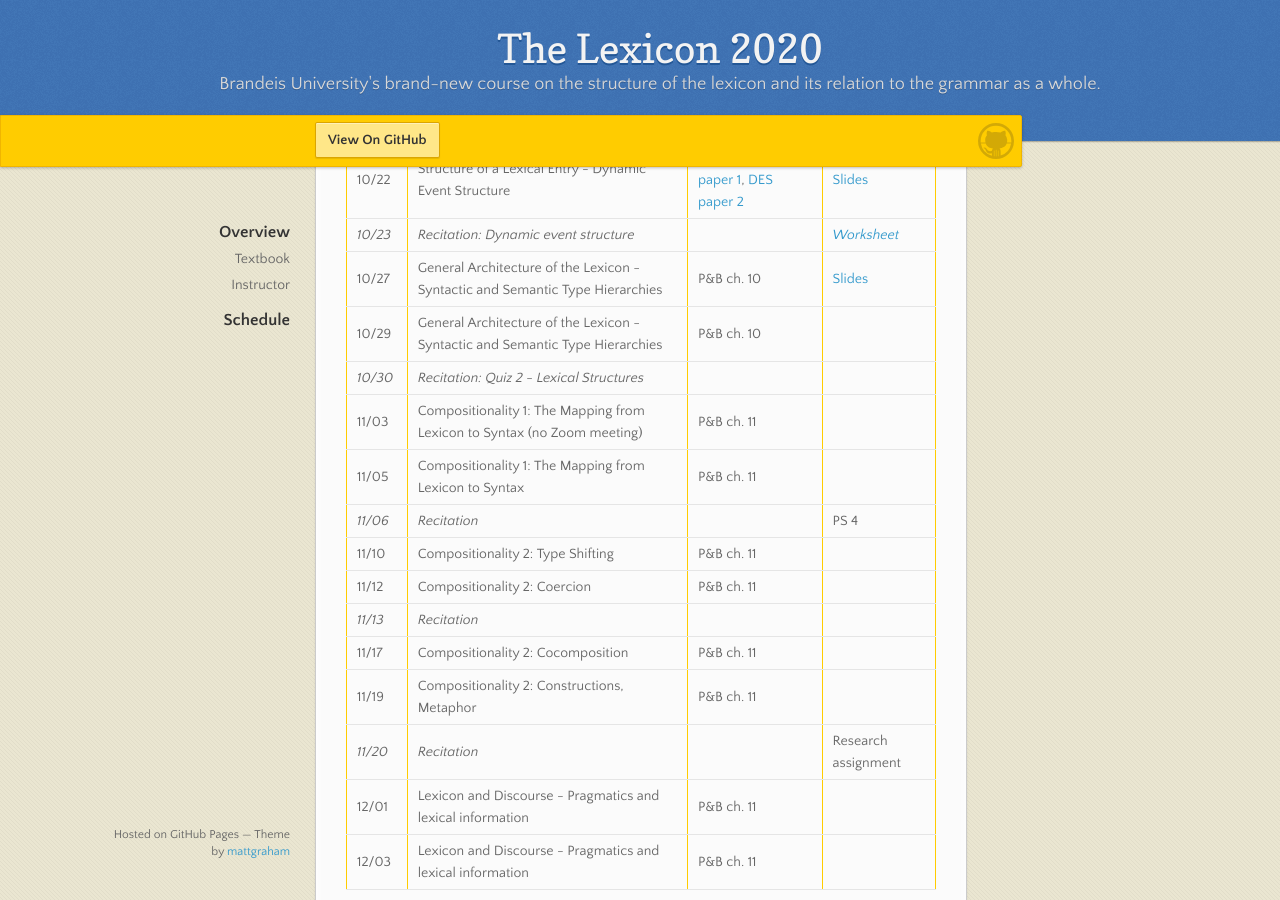
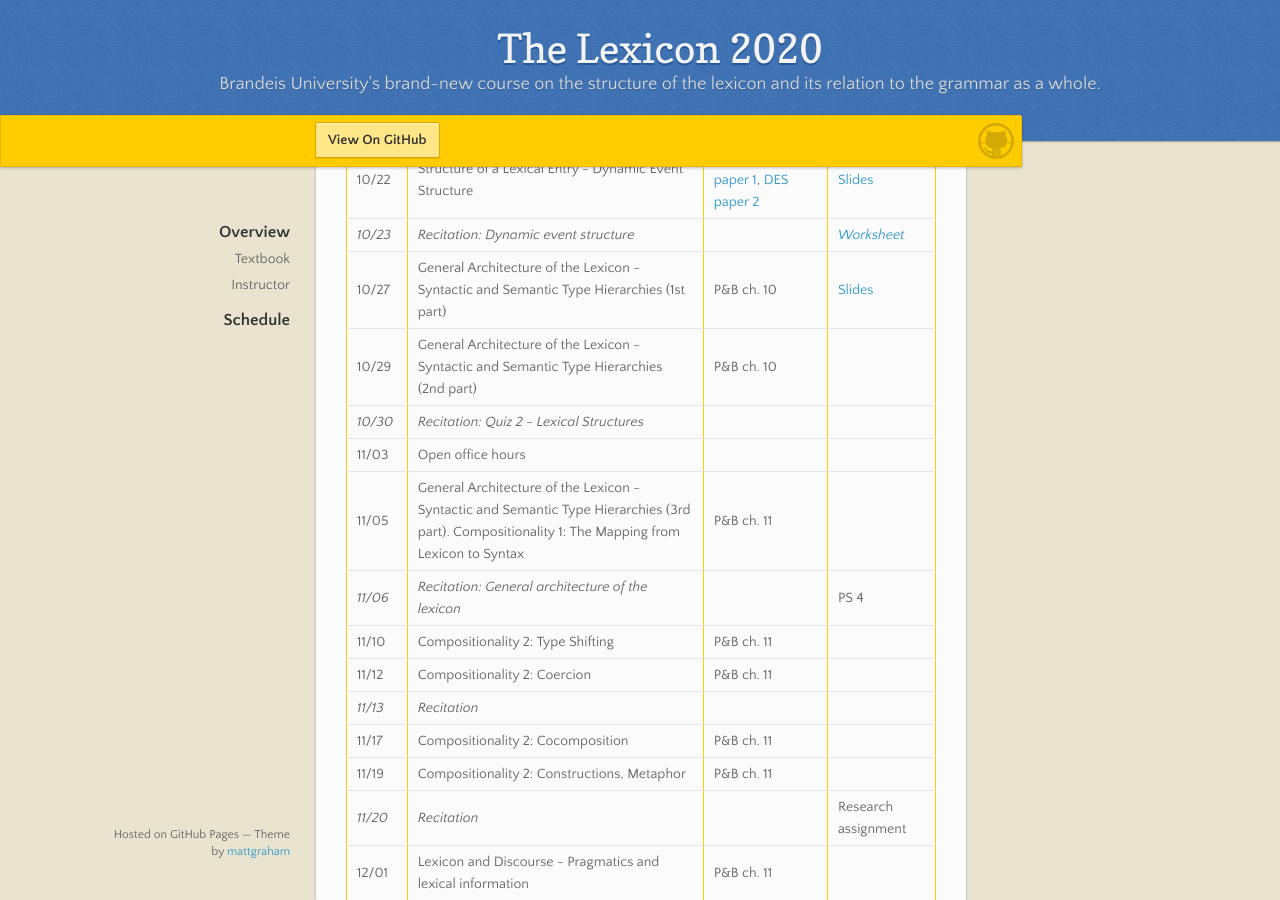
Before and after one commit to the-lexicon-2020/the-lexicon-2020.github.io, a Jekyll site: the page built from _pages/index.markdown, in a window 1280 px wide and 900 px high, scrolled down 2001 px. Built offline with Jekyll 4.4.1, drawn with Linux system fonts in a browser that asks for light colours; our own code applies the rules of GitHub Pages for plain Markdown files.

Commit message:
update schedule 11/03,05,06

```diff
--- a/_pages/index.markdown
+++ b/_pages/index.markdown
@@ -53,12 +53,12 @@ Professor [James Pustejovsky](mailto:jamesp@brandeis.edu)
 10/20 | Structure of a Lexical Entry - Qualia Structure (3rd part) | P&B ch. 7, QS paper |
 10/22 | Structure of a Lexical Entry - Dynamic Event Structure | P&B ch. 9, [DES paper 1](https://brandeis.box.com/s/aamtq407oqa6t5tigd1cvvuhr0w8g87m), [DES paper 2](https://www.aclweb.org/anthology/W13-5401/) | [Slides](https://brandeis.box.com/s/sudcbnxi55rwdko6u67ddnl9l2hvr86w)
 *10/23* | *Recitation: Dynamic event structure* | | *[Worksheet](https://docs.google.com/document/d/1aNJ8DfiC7BE0s-oLoS6EhgG1RC27l41BM_mii2DWqXI/edit?usp=sharing)*
-10/27 | General Architecture of the Lexicon - Syntactic and Semantic Type Hierarchies | P&B ch. 10 | [Slides](https://brandeis.box.com/s/xbl1rqqrpo61lrlcu65mz2ov3f4yrypo)
-10/29 | General Architecture of the Lexicon - Syntactic and Semantic Type Hierarchies | P&B ch. 10 |
+10/27 | General Architecture of the Lexicon - Syntactic and Semantic Type Hierarchies (1st part) | P&B ch. 10 | [Slides](https://brandeis.box.com/s/xbl1rqqrpo61lrlcu65mz2ov3f4yrypo)
+10/29 | General Architecture of the Lexicon - Syntactic and Semantic Type Hierarchies (2nd part) | P&B ch. 10 |
 *10/30* | *Recitation: Quiz 2 - Lexical Structures* | |
-11/03 | Compositionality 1: The Mapping from Lexicon to Syntax (no Zoom meeting) | P&B ch. 11 |
-11/05 | Compositionality 1: The Mapping from Lexicon to Syntax | P&B ch. 11 |
-*11/06* | *Recitation* | | PS 4
+11/03 | Open office hours | |
+11/05 | General Architecture of the Lexicon - Syntactic and Semantic Type Hierarchies (3rd part). Compositionality 1: The Mapping from Lexicon to Syntax | P&B ch. 11 |
+*11/06* | *Recitation: General architecture of the lexicon* | | PS 4
 11/10 | Compositionality 2:  Type Shifting | P&B ch. 11 |
 11/12 | Compositionality 2: Coercion  | P&B ch. 11 |
 *11/13* | *Recitation* | |
```
